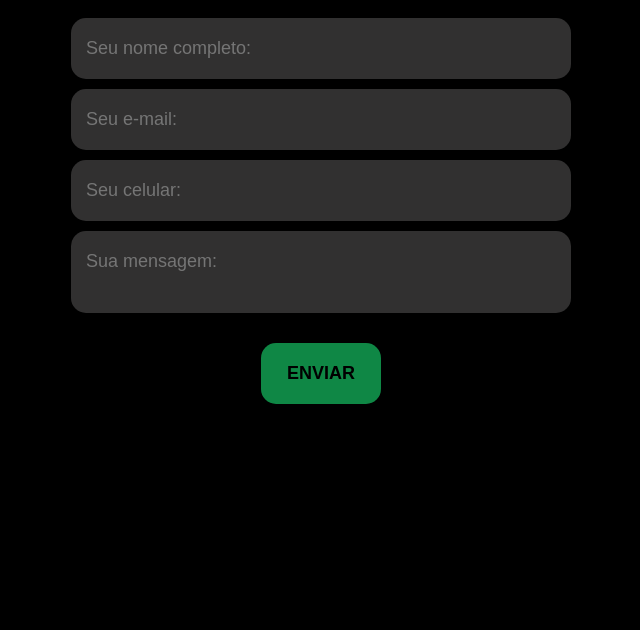
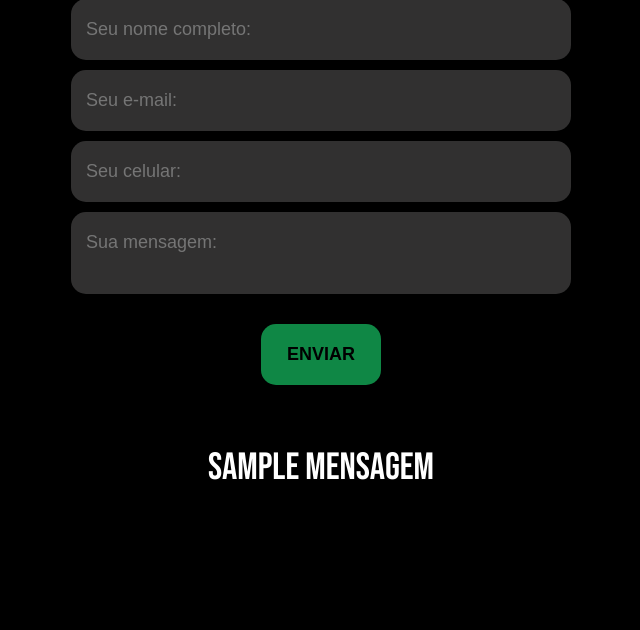
Before and after one commit to nickdavane/Portifolio, a Flask app: template templates/index.html in a window 1280 px wide. Shown: the part 2557-3187 px from the top of the page, without its empty margins (319-959 px from the left). Before the commit the page ends 2961 px from the top, so only its background shows below. Run offline with Flask 3, Linux system fonts and the light colour scheme; the template is opened without the code that fills it: most values are stand-ins (such as "Sample title", 1, 10 or a date in 2020).

Commit message:
third commit

```diff
--- a/app.py
+++ b/app.py
@@ -1,21 +1,32 @@
-from flask import Flask, redirect, render_template, url_for
+from flask import Flask, redirect, render_template, url_for, request
 
 
 
 app = Flask(__name__)
 
-@app.route('/')
+@app.route('/home')
 def index():
 		# Precisamos da função redirect para navegar para o endpoint "/home"
-    return redirect('/home')
+    return redirect('/')
 
-@app.route('/home', )
+@app.route('/', methods=['GET'])
 def home():
     return render_template('index.html')
 
-@app.route('/sobre-mim')
-def about():
-    return render_template('sobre-mim.html')
+
+@app.route('/contato', methods=['POST'])
+def menssagem_contato():
+    remetente = request.form.get('remetente')
+    assunto =  request.form.get('assunto')
+    resposta = f'Obrigado {remetente} por entrar em contato'
+    return render_template('index.html', mensagem=resposta)
+
+
+
+
+
+
+
 
 
 if __name__ == '__main__':
--- a/static/css/style.css
+++ b/static/css/style.css
@@ -352,3 +352,10 @@ form .btn-enviar input{
 form input, form textarea::placeholder{
     font-family: Arial, Helvetica, sans-serif;
 }
+
+.formulario p{
+    padding: 60px 4%;
+    color: white;
+    text-align: center;
+    font-size: 38px;
+}
--- a/templates/index.html
+++ b/templates/index.html
@@ -42,7 +42,6 @@
         </div> <!--interface-->
 
     </header>
-    se
     <main>
         <section class="topo-site" id="topo-site"><!--topo-site-->
 
@@ -161,16 +160,17 @@
             <div class="interface">
                 <h2 class="titulo">FALE <span>COMIGO</span></h2>
 
-                <form action="">
-                    <input type="text" name="" id="" placeholder="Seu nome completo:" required>
-                    <input type="text" name="" id="" placeholder="Seu e-mail:" required>
-                    <input type="number" name="" id="" placeholder="Seu celular:" required>
-                    <textarea name="" id="" placeholder="Sua mensagem:" required></textarea>
+                    <form action="/contato" method="post">
+                        <input type="text" name="remetente" id="" placeholder="Seu nome completo:" required>
+                        <input type="text" name="email" id="" placeholder="Seu e-mail:" required>
+                        <input type="number" name="celular" id="" placeholder="Seu celular:" required>
+                        <textarea name="" id="" placeholder="Sua mensagem:" required></textarea>
 
-                    <div class="btn-enviar"><input type="submit" value="ENVIAR"></div>
+                        <div class="btn-enviar"><input type="submit" value="ENVIAR"></div>
 
-                </form>
-            </div>
+                    </form>
+                <p>{{mensagem}}</p>
+                </div>
 
         </section>
     </main>
```
